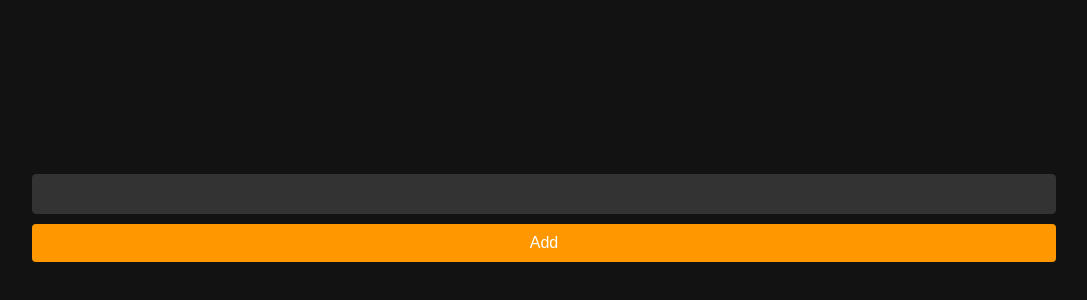
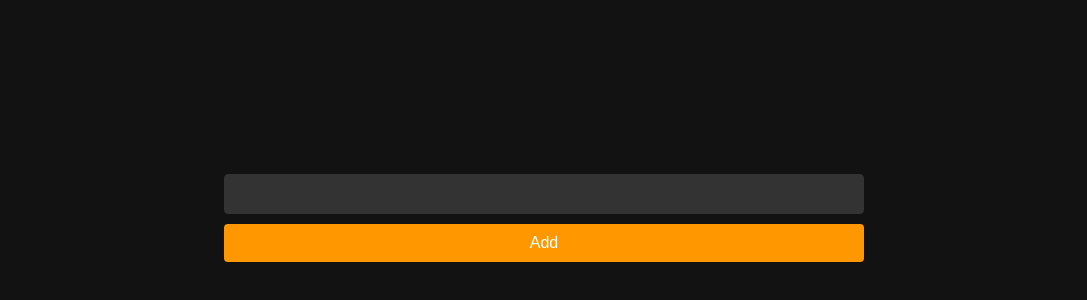
Before and after one commit to bonkmaster2010/To-Do-List-App, a plain HTML site: page index.html in a window 1280 px wide. Shown: the part 172-472 px from the top of the page, without its empty margins (96-1183 px from the left). Drawn offline with Linux system fonts and the light colour scheme.

Commit message:
input and button width changes

```diff
--- a/index.css
+++ b/index.css
@@ -21,7 +21,7 @@ input, button {
 }
 
 input {
-    width: 80%;
+    width: 50%;
     padding: 10px;
     margin-bottom: 10px;
     border-radius: 4px;
@@ -38,7 +38,7 @@ input:focus {
 }
 
 button {
-    width: 80%;
+    width: 50%;
     padding: 10px;
     background-color: #ff9800;
     border: none;
```
